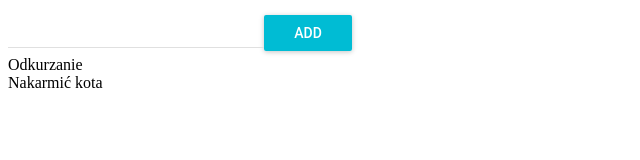
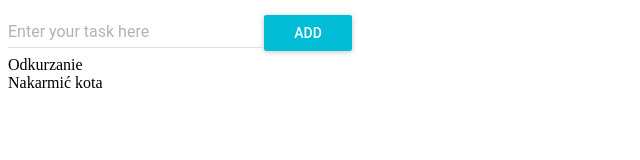
Before and after one commit to KrystianKaminski/todo-app, a React (Create React App) app: page / in a window 1280 px wide. Shown: the top 160 px of the page, without its empty margins (0-640 px from the left). Built offline with nearby package versions, Linux system fonts and the light colour scheme.

Commit message:
Now is not possible to add empty value

```diff
--- a/src/App.js
+++ b/src/App.js
@@ -25,15 +25,21 @@ class App extends React.Component {
   }
 
   handleClick = (event) => {
-    let tasks = this.state.tasks
-    tasks.push({ taskName: this.state.taskName, completed: false})
-    this.setState({ tasks: tasks})
+    if (this.state.taskName !== '') {
+      let tasks = this.state.tasks
+      tasks.push({ taskName: this.state.taskName, completed: false})
+      this.setState({ tasks, taskName: ''})
+    } else {
+      alert(`You can't add empty value!`)
+    }
   }
 
   render() {
     return (
       <div className="App">
         <TextField
+            hintText="Enter your task here"
+            value={this.state.taskName}
             onChange={this.handleChange}
             type="text"
         />
```
